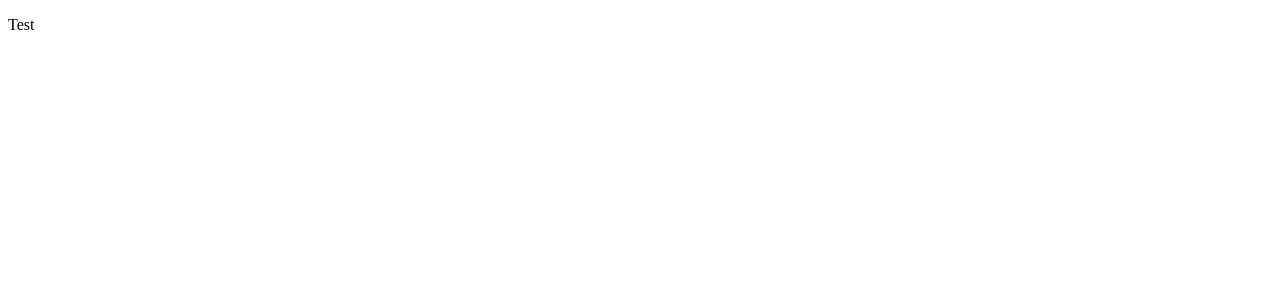
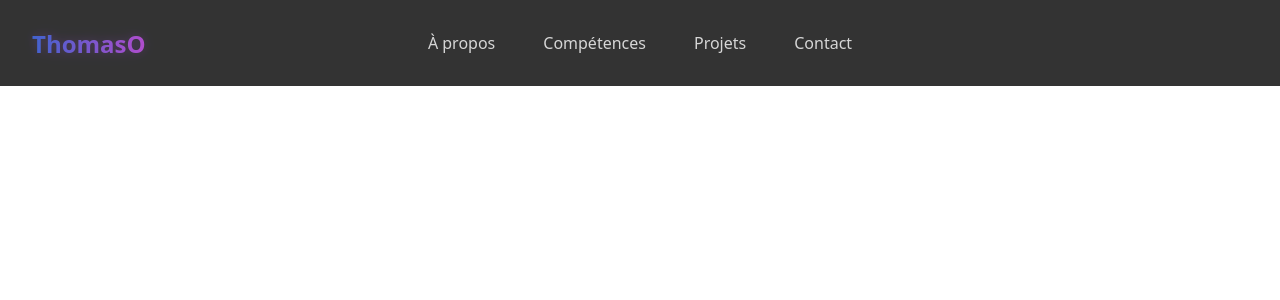
Before and after one commit to thomasolivier-dev/portfolio, an Angular app in the folder portfolio/: page / in a window 1280 px wide. Shown: the top 300 px of the page. Built offline with nearby package versions, Linux system fonts and the light colour scheme.

Commit message:
add base of navbar

```diff
--- a/portfolio/src/app/app.component.html
+++ b/portfolio/src/app/app.component.html
@@ -1,5 +1,5 @@
 <main class="main">
   <div class="content">
-    <p>Test</p>
+    <app-navbar></app-navbar>
   </div>
 </main>
--- a/portfolio/src/app/app.component.scss
+++ b/portfolio/src/app/app.component.scss
@@ -0,0 +1,4 @@
+main {
+    top: 0;
+    height: 100vh;
+}
--- a/portfolio/src/app/app.component.ts
+++ b/portfolio/src/app/app.component.ts
@@ -1,9 +1,9 @@
 import { Component } from '@angular/core';
-import { RouterOutlet } from '@angular/router';
+import { NavbarComponent } from './core/navbar/navbar.component';
 
 @Component({
   selector: 'app-root',
-  imports: [RouterOutlet],
+  imports: [NavbarComponent],
   templateUrl: './app.component.html',
   styleUrl: './app.component.scss'
 })
--- a/portfolio/src/app/app.config.ts
+++ b/portfolio/src/app/app.config.ts
@@ -1,5 +1,4 @@
 import { ApplicationConfig, provideZoneChangeDetection } from '@angular/core';
-import { provideRouter } from '@angular/router';
 
 export const appConfig: ApplicationConfig = {
   providers: [provideZoneChangeDetection({ eventCoalescing: true })]
--- /dev/null
+++ b/portfolio/src/app/app.routes.ts
@@ -0,0 +1,3 @@
+import { Routes } from '@angular/router';
+
+export const routes: Routes = [];
--- /dev/null
+++ b/portfolio/src/app/core/navbar/navbar.component.html
@@ -0,0 +1,12 @@
+<nav class="navbar">
+    <div class="logo">
+        <a href="#">ThomasO</a>
+    </div>
+    <ul class="nav-list">
+        <li><a href="#">À propos</a></li>
+        <li><a href="#">Compétences</a></li>
+        <li><a href="#">Projets</a></li>
+        <li><a href="#">Contact</a></li>
+    </ul>
+    <div></div>
+</nav>
--- /dev/null
+++ b/portfolio/src/app/core/navbar/navbar.component.scss
@@ -0,0 +1,50 @@
+.navbar {
+  display: flex;
+  align-items: center;
+  padding: 2rem 2rem;
+  background-color: black;
+  color: white;
+  position: sticky;
+  top: 0;
+  width: 100%;
+  opacity: 80%;
+  z-index: 50;
+}
+
+.logo {
+  position: absolute;
+  left: 2rem;
+  font-size: 1.5rem;
+  font-weight: bold;
+  z-index: 10;
+  background: linear-gradient(to right, #133cc2, #9e20c1);
+  -webkit-background-clip: text;
+  background-clip: text;
+  -webkit-text-fill-color: transparent;
+  color: transparent;
+  filter: drop-shadow(0 0 5px rgba(147, 51, 234, 0.2))
+          drop-shadow(0 0 10px rgba(147, 51, 234, 0.1));
+}
+
+.nav-list {
+  display: flex;
+  gap: 3rem;
+  list-style: none;
+  font-size: 1rem;
+  justify-content: center;
+  margin: 0 auto;
+  padding: 0;
+}
+
+a {
+  text-decoration: none;
+}
+
+.nav-list a {
+  color: hsl(0, 0%, 80%);
+  transition: color 0.3s ease;
+}
+
+.nav-list a:hover {
+  color: hsl(270, 48%, 74%);
+}
--- a/portfolio/src/index.html
+++ b/portfolio/src/index.html
@@ -1,5 +1,5 @@
 <!doctype html>
-<html lang="en">
+<html lang="fr">
 <head>
   <meta charset="utf-8">
   <title>Portfolio</title>
--- a/portfolio/src/styles.scss
+++ b/portfolio/src/styles.scss
@@ -1 +1,12 @@
-/* You can add global styles to this file, and also import other style files */
+*,
+*::before,
+*::after {
+  box-sizing: border-box;
+}
+
+html, body {
+  margin: 0;
+  padding: 0;
+  height: 100%;
+  font-family: ui-sans-serif, system-ui, sans-serif, "Apple Color Emoji", "Segoe UI Emoji", "Segoe UI Symbol", "Noto Color Emoji";
+}
```
Also changed, not shown: portfolio/src/app/core/navbar/navbar.component.ts (added, +11 -0 lines), 1 other file (tests, documents, lock files or other folders).
